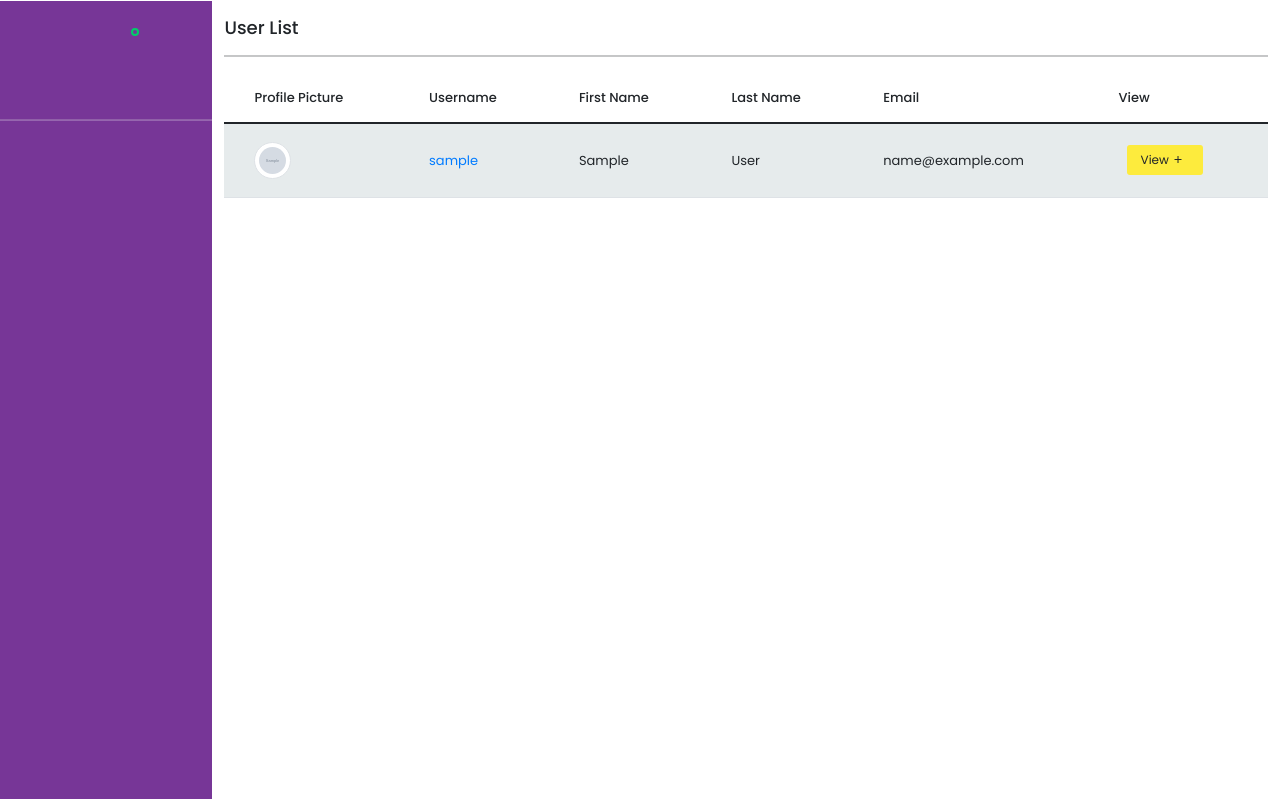
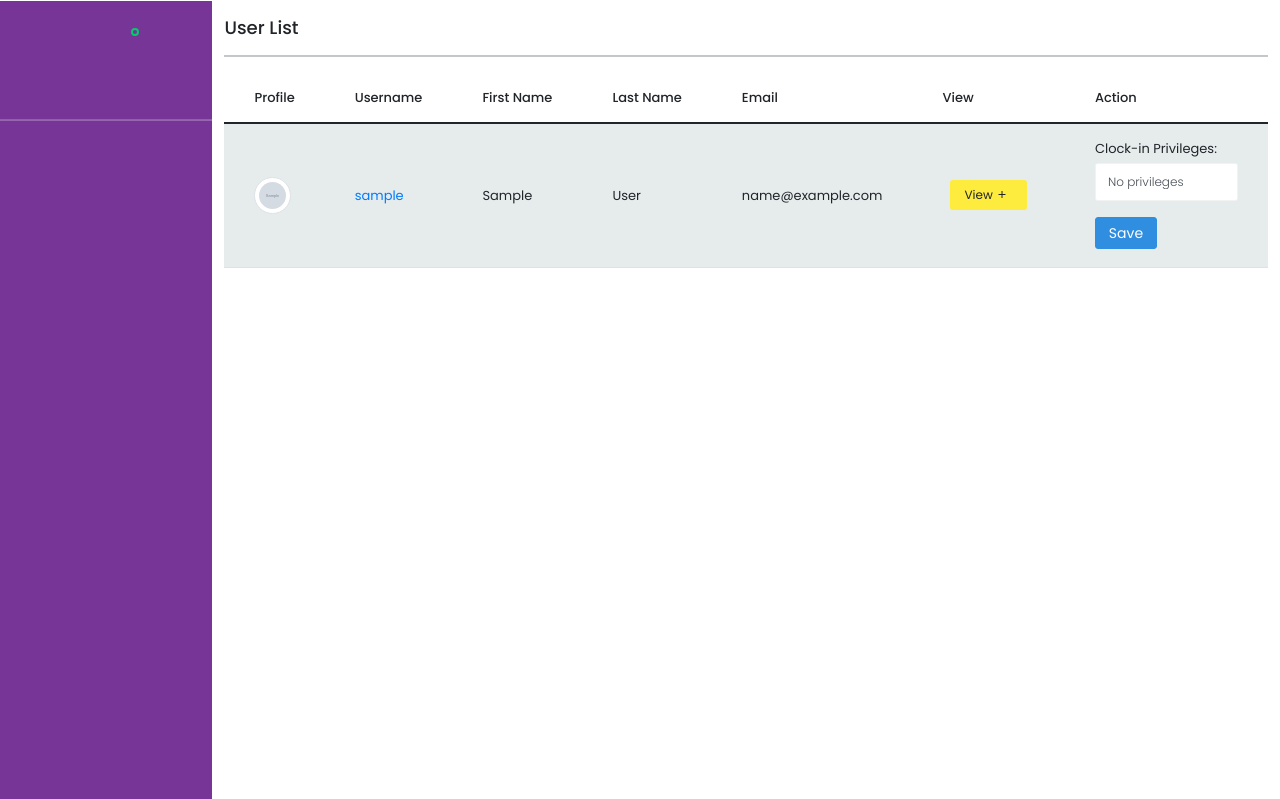
Before and after one commit to Pascal-Owilly/human_resource_mgnt_django, a Django app: page /dashboard/user-list/ in a window 1280 px wide. Shown: the part 76-875 px from the top of the page. Run offline with Django 3.2, Linux system fonts and the light colour scheme; tables that the repository leaves empty hold one stand-in row (values such as "Sample post"); grey boxes marked "Sample" are stand-in pictures; some libraries are stand-ins or nearby versions.

Commit message:
troubleshoot2

```diff
--- a/hrms/models.py
+++ b/hrms/models.py
@@ -38,7 +38,7 @@ class User(AbstractUser):
     MANAGER = 'manager'
     CLIENT = 'client'
     CAN_CLOCK_IN_ANYWHERE = 'can_clockin_anywhere'
-    NO_PRIVILEGES = 'no_clockin_privileges'
+    NO_PRIVILEGES = 'Within the organization'
     NO_ROLE = 'no_role'
 
     ROLE_CHOICES = [
--- a/hrms/templates/hrms/users/user_list.html
+++ b/hrms/templates/hrms/users/user_list.html
@@ -10,12 +10,14 @@
                 <table class="table table-striped">
                     <thead>
                         <tr>
-                            <th>Profile Picture</th>
+                            <th>Profile </th>
                             <th>Username</th>
                             <th>First Name</th>
                             <th>Last Name</th>
                             <th>Email</th>
                             <th>View</th>
+                            <th>Action</th>
+
 
                         </tr>
                     </thead>
@@ -29,7 +31,25 @@
                                 <td>{{ user.email }}</td>
                                 <td>
                                     <a href="{% url 'hrms:user_detail' user.id %}" class="btn mx-2 btn-sm me-2 " style="background-color: #fdeb3d;font-size: 12px;">
-                                        View <i class="mdi mdi-plus"></i>                                    </a></td>
+                                        View <i class="mdi mdi-plus"></i>
+                                </a></td>
+                                <td>
+                                    <form action="{% url 'hrms:user_detail' user.id %}" method="post">
+                                        {% csrf_token %}
+                                        <!-- Add a dropdown menu for clockin_privileges -->
+                                        <div class="form-group">
+                                            <label for="clockin_privileges">Clock-in Privileges:</label>
+                                            <select class="form-control" id="clockin_privileges" name="clockin_privileges">
+                                                {% for choice in user.PRIVILEGE_CHOICES %}
+                                                    <option value="{{ choice.0 }}" {% if user.clockin_privileges == choice.0 %}selected{% endif %}>{{ choice.1 }}</option>
+                                                {% endfor %}
+                                            </select>
+                                        </div>
+                                        <!-- Add a submit button -->
+                                        <button type="submit" class="btn btn-sm btn-primary" style="font-size: 14px;">Save</button>
+                                    </form>
+                                                                    </td>
+
                             </tr>
                         {% endfor %}
                     </tbody>
--- a/hrms/urls.py
+++ b/hrms/urls.py
@@ -19,7 +19,7 @@ urlpatterns = [
 
 # Users
     path('dashboard/user-list/', views.UserListView.as_view(), name='user_list'),
-    path('dashboard/user-detail/<int:pk>/', views.UserDetailView.as_view(), name='user_detail'),
+    path('dashboard/user-detail/<int:user_id>/', views.UserDetailView.as_view(), name='user_detail'),
 
 # Employee Routes
     path('dashboard/employee/', views.Employee_All.as_view(), name='employee_all'),
@@ -40,9 +40,7 @@ urlpatterns = [
 #Attendance Routes
     path('dashboard/attendance/in/', views.Attendance_New.as_view(), name='attendance_new'),
     path('dashboard/attendance/<int:pk>/out/', views.Attendance_Out.as_view(), name='attendance_out'),
-    path('dashboard/attendance/out/', views.Attendance_Out.as_view(), name='attendance_out'),
     path('dashboard/attendance/clock_in/', views.ClockInView.as_view(), name='clock_in'),
-
 #Leave Routes
 
     path("dashboard/leave/new/", views.LeaveNew.as_view(), name="leave_new"),
--- a/hrms/views.py
+++ b/hrms/views.py
@@ -49,10 +49,20 @@ class UserListView(View):
 
         return render(request, self.template_name, {'users': users})
 
-class UserDetailView(DetailView):
-    model = User
+class UserDetailView(View):
     template_name = 'hrms/users/user_detail.html'
-    context_object_name = 'user'
+
+    def get(self, request, user_id):
+        user = get_object_or_404(User, pk=user_id)
+        return render(request, self.template_name, {'user': user})
+
+    def post(self, request, user_id):  # Ensure the method signature includes user_id
+        user = get_object_or_404(User, pk=user_id)
+        clockin_privileges = request.POST.get('clockin_privileges')
+        if clockin_privileges:
+            user.clockin_privileges = clockin_privileges
+            user.save()
+        return redirect('hrms:user_detail', user_id=user_id)
 
 class Index(TemplateView):
 
@@ -525,7 +535,7 @@ class Attendance_New(LoginRequiredMixin, View):
             return redirect('hrms:attendance_new')
         else:
             # Check if the employee is within the geofence area
-            if distance_km <= geofence_radius_km:
+            if distance_km > geofence_radius_km:
                 # Clocking in
                 Attendance.objects.create(
                     staff=employee,
@@ -534,6 +544,7 @@ class Attendance_New(LoginRequiredMixin, View):
                     first_in=timezone.localtime(),
                     status='PRESENT'
                 )
+
                 # Check if the clock-in time is after 8:30 AM
                 attendance_time = timezone.localtime()
                 if attendance_time.time() > datetime.strptime('08:30', '%H:%M').time():
@@ -572,7 +583,7 @@ class Attendance_Out(LoginRequiredMixin, View):
     def get(self, request, *args, **kwargs):
         try:
             user = Attendance.objects.get(
-                Q(staff__id=self.kwargs['pk']) &
+                Q(staff__id=self.kwargs['user_id']) &
                 Q(status='PRESENT') &
                 Q(date=timezone.localdate())
             )
@@ -600,21 +611,20 @@ class ClockInView(LoginRequiredMixin, View):
             return JsonResponse({'status': 'error', 'message': 'Latitude and Longitude are required.'})
 
         # Retrieve the logged-in user's employee instance
-        employee = request.user.employee
+        try:
+            employee = Employee.objects.get(employee=request.user)
+        except Employee.DoesNotExist:
+            messages.error(request, 'Employee record not found.')
+            return JsonResponse({'status': 'error', 'message': 'Employee record not found.'})
 
         # Define the geofence center and radius
         geofence_center = (-1.315638, 36.862129)  # Example: Nairobi coordinates
         geofence_radius_km = 0.2  # 200 meters (0.2 km)
-        print(f"Latitude: {latitude}, Longitude: {longitude}")
-        print(f"Calculated Distance: {distance_km} km")
 
         try:
             # Calculate the distance from the geofence center
             employee_location = (float(latitude), float(longitude))
             distance_km = geodesic(employee_location, geofence_center).km
-
-            print(f"Latitude: {latitude}, Longitude: {longitude}")
-            print(f"Calculated Distance: {distance_km} km")
 
         except ValueError:
             messages.error(request, 'Invalid latitude or longitude.')
@@ -639,11 +649,11 @@ class ClockInView(LoginRequiredMixin, View):
                     status='PRESENT'
                 )
                 messages.success(request, f'Clock-in successful! Distance from geofence center: {distance_km:.2f} km')
-            return JsonResponse({'status': 'success', 'distance': distance_km})
         else:
             # Notify the employee about being outside the geofence area
             messages.error(request, f'You are outside the allowed geofence area. Distance from geofence center: {distance_km:.2f} km')
-            return JsonResponse({'status': 'error', 'message': f'You are outside the allowed geofence area. Distance from geofence center: {distance_km:.2f} km'})
+
+        return JsonResponse({'status': 'success'})  # Return a JsonResponse to indicate success
 
 class LeaveNew (LoginRequiredMixin,CreateView, ListView):
     model = Leave
```
Also changed, not shown: hrms/templates/hrms/attendance/create.html (+2 -14 lines), hrms/templates/hrms/users/user_detail.html (+13 -0 lines), hrms/migrations/0015_alter_user_clockin_privileges_alter_user_role.py (added), hrms/migrations/0016_alter_user_clockin_privileges_alter_user_role.py (added).
